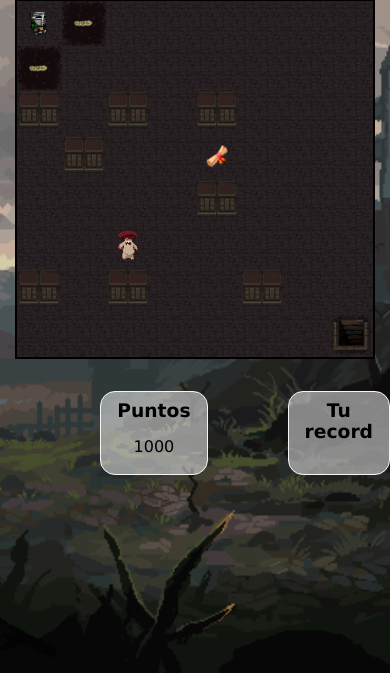
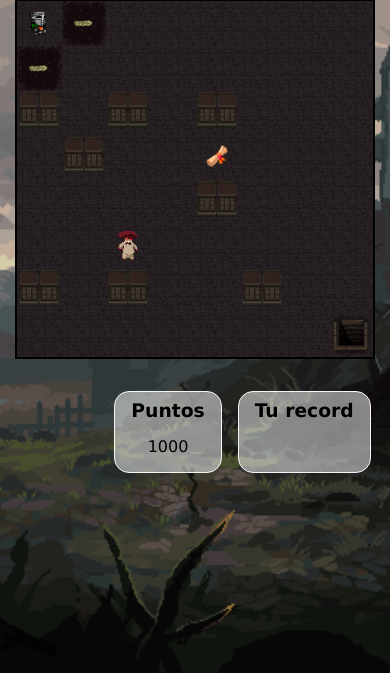
Before and after one commit to A10ciaFeka/A10ciaFeka.github.io, a PHP site: page /juego.html in a window 390 px wide. Shown: the part 166-839 px from the top of the page. Run offline with PHP 8.4, Linux system fonts and the light colour scheme.

Commit message:
Puntuacion adaptada movil

```diff
--- a/assets/css/juegostyle.css
+++ b/assets/css/juegostyle.css
@@ -192,7 +192,7 @@ img{
         height: 75px;
     }
     .puntuacion{
-        margin-left: 5em;
+        margin-left: 1em;
         color: black;
         padding: 0.5em 1em 1em 1em;
         background-color: rgb(255, 255, 255, 0.5);
```
